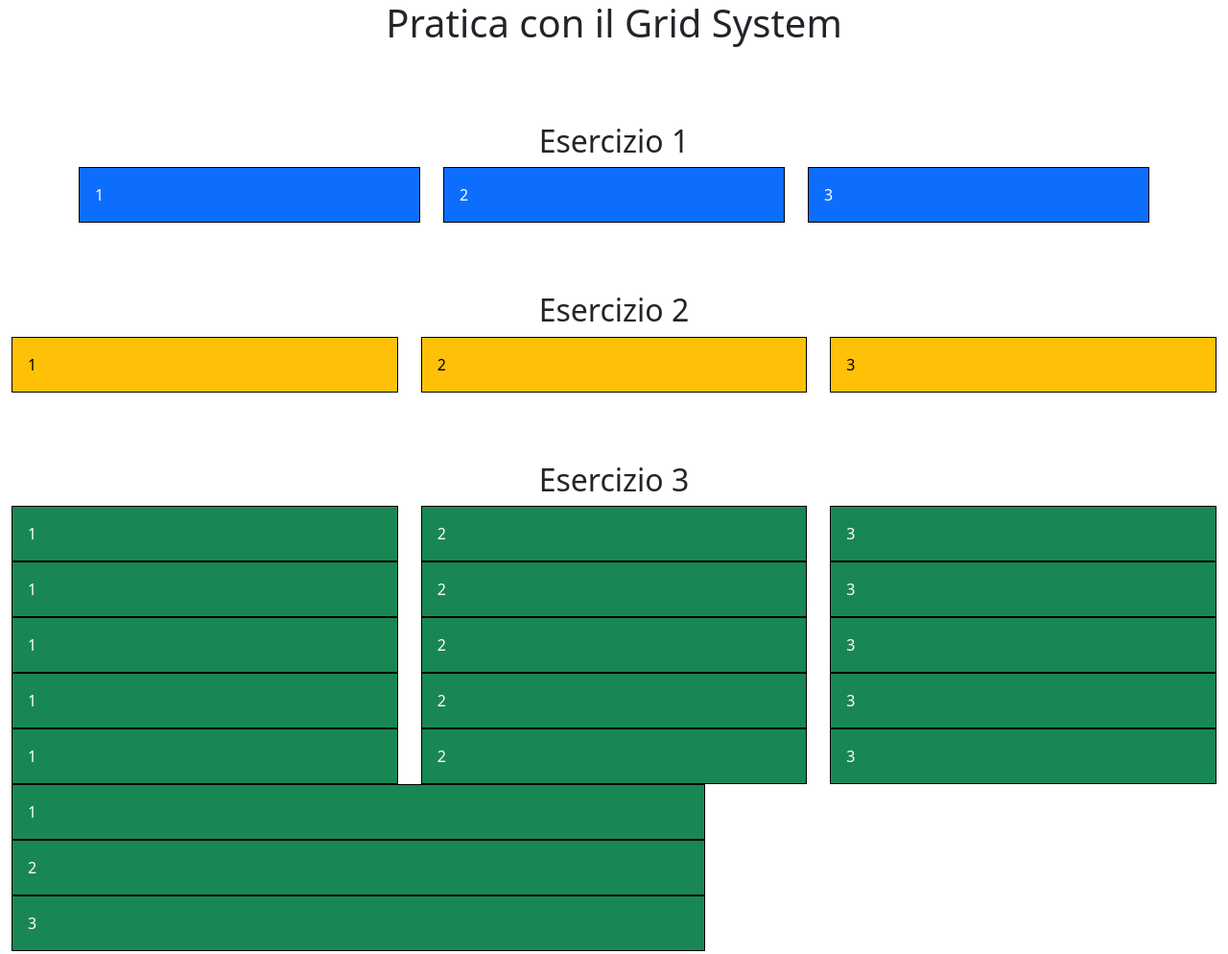
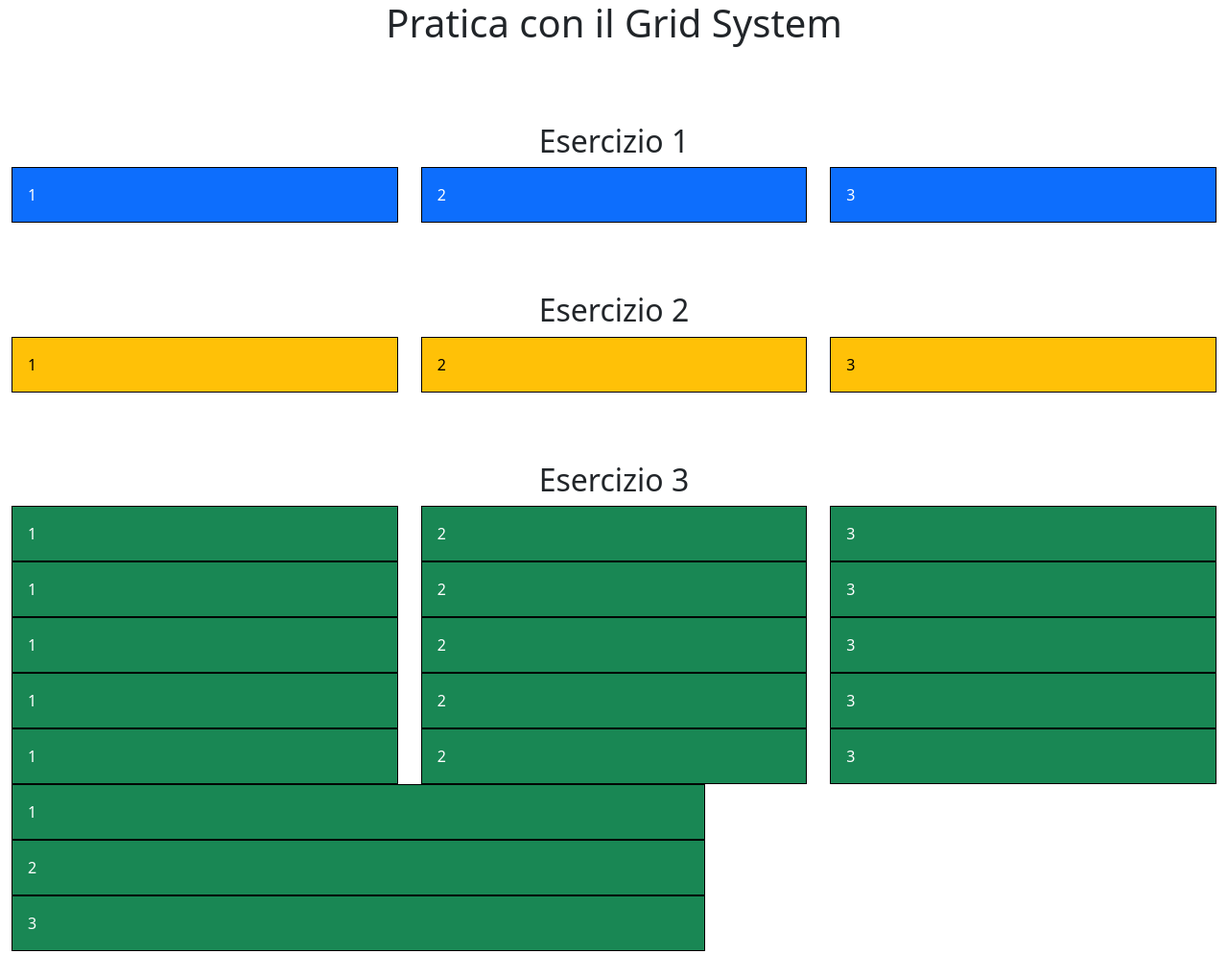
Before and after one commit to Asura0107/U2-W2-D1, a plain HTML site: page index.html in a window 1280 px wide. Shown: the top 994 px of the page at 96% size. Drawn offline with nearby package versions, Linux system fonts and the light colour scheme.

Commit message:
U2-W2-D1-bootstrap

```diff
--- a/index.html
+++ b/index.html
@@ -22,16 +22,16 @@
     <br />
     <br />
     <br />
-    <div class="container-md">
+    <div class="container-fluid">
       <h2>Esercizio 1</h2>
       <div class="row">
-        <div class="col-4">
+        <div class="col-lg-4">
           <div class="bg-primary text-white p-md-3 border border-black">1</div>
         </div>
-        <div class="col-4">
+        <div class="col-lg-4">
           <div class="bg-primary text-white p-md-3 border border-black">2</div>
         </div>
-        <div class="col-4">
+        <div class="col-lg-4">
           <div class="bg-primary text-white p-md-3 border border-black">3</div>
         </div>
       </div>
@@ -175,10 +175,10 @@
     <div class="container-fluid">
       <h2>Esercizio 6</h2>
       <div class="row">
-        <div class="col-lg-6">
+        <div class="col-lg-4">
           <div class="bg-dark text-white p-md-3 border border-black">1</div>
         </div>
-        <div class="col-lg-6 offset-lg-2">
+        <div class="col-lg-4 offset-lg-2">
           <div class="bg-dark text-white p-md-3 border border-black">1</div>
         </div>
       </div>
```
